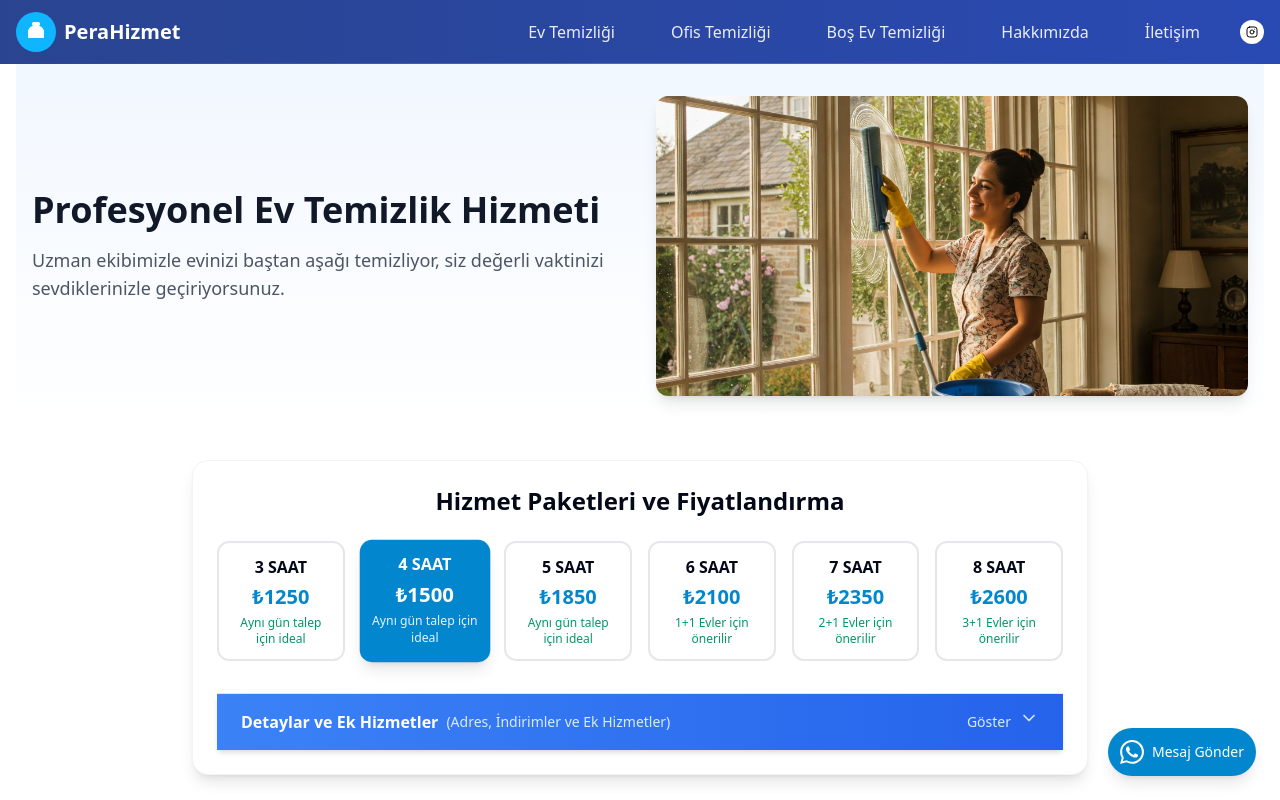
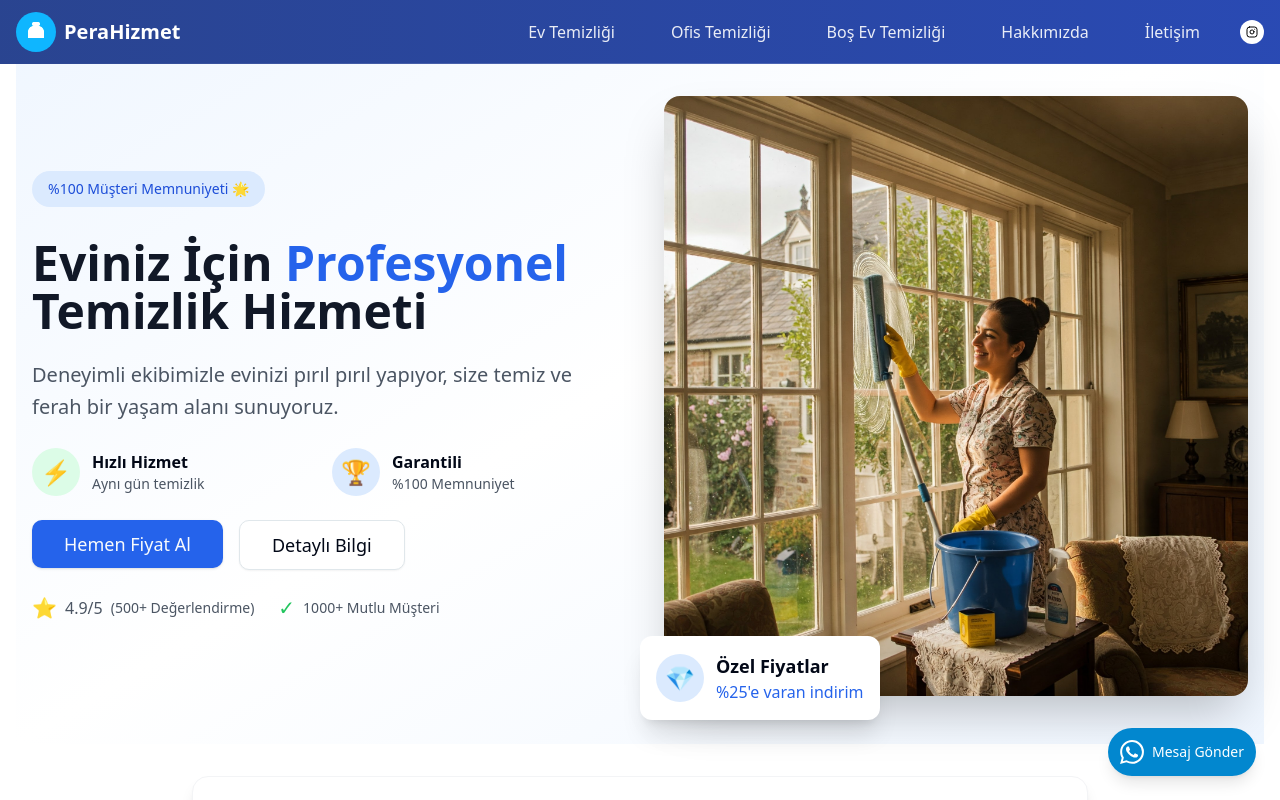
Before and after one commit to Abdullahgnan/peratemizlikhizmeti, a Next.js app in the folder frontend/: page /hizmetler/ev-temizligi in a window 1280 px wide. Shown: the top 800 px of the page. Built offline with nearby package versions, Linux system fonts and the light colour scheme.

Commit message:
ev temizliği sayfası design

```diff
--- a/frontend/src/app/hizmetler/ev-temizligi/page.tsx
+++ b/frontend/src/app/hizmetler/ev-temizligi/page.tsx
@@ -81,30 +81,87 @@ const faqs: FAQ[] = [
 export default function EvTemizligiPage() {
   return (
     <main className="container mx-auto px-4">
-      {/* Hero Section - Daha kısa */}
-      <section className="pt-24 pb-8 bg-gradient-to-b from-blue-50 to-white">
+      {/* Hero Section - Daha etkileyici */}
+      <section className="pt-24 pb-12 bg-gradient-to-br from-blue-50 via-white to-blue-50">
         <div className="container mx-auto px-4">
-          <div className="grid lg:grid-cols-2 gap-8 items-center">
-            {/* Sol Taraf - Metin */}
-            <div className="space-y-4">
-              <h1 className="text-3xl lg:text-4xl font-bold text-gray-900">
-                Profesyonel Ev Temizlik Hizmeti
+          <div className="grid lg:grid-cols-2 gap-12 items-center">
+            {/* Sol Taraf - Daha etkileyici metin ve özellikler */}
+            <div className="space-y-6">
+              <div className="inline-block px-4 py-2 bg-blue-100 rounded-full text-blue-700 font-medium text-sm mb-2">
+                %100 Müşteri Memnuniyeti 🌟
+              </div>
+              <h1 className="text-4xl lg:text-5xl font-bold text-gray-900 leading-tight">
+                Eviniz İçin <span className="text-blue-600">Profesyonel</span> Temizlik Hizmeti
               </h1>
-              <p className="text-lg text-gray-600">
-                Uzman ekibimizle evinizi baştan aşağı temizliyor,
-                siz değerli vaktinizi sevdiklerinizle geçiriyorsunuz.
+              <p className="text-xl text-gray-600 leading-relaxed">
+                Deneyimli ekibimizle evinizi pırıl pırıl yapıyor, size temiz ve ferah bir yaşam alanı sunuyoruz.
               </p>
+
+              {/* Öne Çıkan Özellikler */}
+              <div className="grid grid-cols-2 gap-4 mt-8">
+                <div className="flex items-center gap-3">
+                  <div className="w-12 h-12 bg-green-100 rounded-full flex items-center justify-center">
+                    <span className="text-2xl">⚡</span>
+                  </div>
+                  <div>
+                    <h3 className="font-semibold">Hızlı Hizmet</h3>
+                    <p className="text-sm text-gray-600">Aynı gün temizlik</p>
+                  </div>
+                </div>
+                <div className="flex items-center gap-3">
+                  <div className="w-12 h-12 bg-blue-100 rounded-full flex items-center justify-center">
+                    <span className="text-2xl">🏆</span>
+                  </div>
+                  <div>
+                    <h3 className="font-semibold">Garantili</h3>
+                    <p className="text-sm text-gray-600">%100 Memnuniyet</p>
+                  </div>
+                </div>
+              </div>
+
+              {/* CTA Butonları */}
+              <div className="flex flex-wrap gap-4 mt-8">
+                <Button size="lg" className="bg-blue-600 hover:bg-blue-700 text-lg px-8 py-6">
+                  Hemen Fiyat Al
+                </Button>
+                <Button size="lg" variant="outline" className="text-lg px-8 py-6">
+                  Detaylı Bilgi
+                </Button>
+              </div>
+
+              {/* Güven Göstergeleri */}
+              <div className="flex items-center gap-6 mt-8 text-gray-600">
+                <div className="flex items-center gap-2">
+                  <span className="text-yellow-400 text-xl">⭐</span>
+                  <span className="font-medium">4.9/5</span>
+                  <span className="text-sm">(500+ Değerlendirme)</span>
+                </div>
+                <div className="flex items-center gap-2">
+                  <span className="text-green-500 text-xl">✓</span>
+                  <span className="text-sm font-medium">1000+ Mutlu Müşteri</span>
+                </div>
+              </div>
             </div>
 
             {/* Sağ Taraf - Görsel */}
-            <div className="relative h-[300px]">
+            <div className="relative h-[500px] lg:h-[600px]">
               <Image
                 src="/images/ev-temizligi-hero.jpg"
                 alt="Profesyonel ev temizlik hizmeti"
                 fill
-                className="object-cover rounded-xl shadow-lg"
+                className="object-cover rounded-2xl shadow-2xl transform hover:scale-[1.02] transition-transform duration-300"
                 priority
               />
+              {/* Overlay Badge */}
+              <div className="absolute -bottom-6 -left-6 bg-white rounded-xl shadow-xl p-4 flex items-center gap-3">
+                <div className="w-12 h-12 bg-blue-100 rounded-full flex items-center justify-center">
+                  <span className="text-2xl">💎</span>
+                </div>
+                <div>
+                  <p className="font-bold text-lg">Özel Fiyatlar</p>
+                  <p className="text-blue-600">%25'e varan indirim</p>
+                </div>
+              </div>
             </div>
           </div>
         </div>
```
